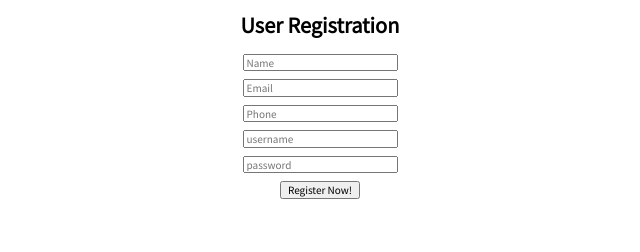
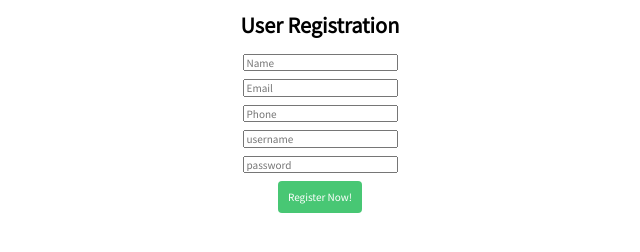
Before and after one commit to manavm1990/dev-demo-form, a plain HTML site: page index.html in a window 1280 px wide. Shown: the whole page, without its empty margins (320-960 px from the left). Drawn offline with nearby package versions, Linux system fonts and the light colour scheme.

Commit message:
:lipstick: Make 'sucess style' button

```diff
--- a/style.css
+++ b/style.css
@@ -20,3 +20,11 @@ button,
 input {
   margin: 0.25rem 0;
 }
+
+button {
+  background-color: #48c774;
+  border-color: transparent;
+  border-radius: 4px;
+  color: white;
+  padding: 0.5rem;
+}
```
